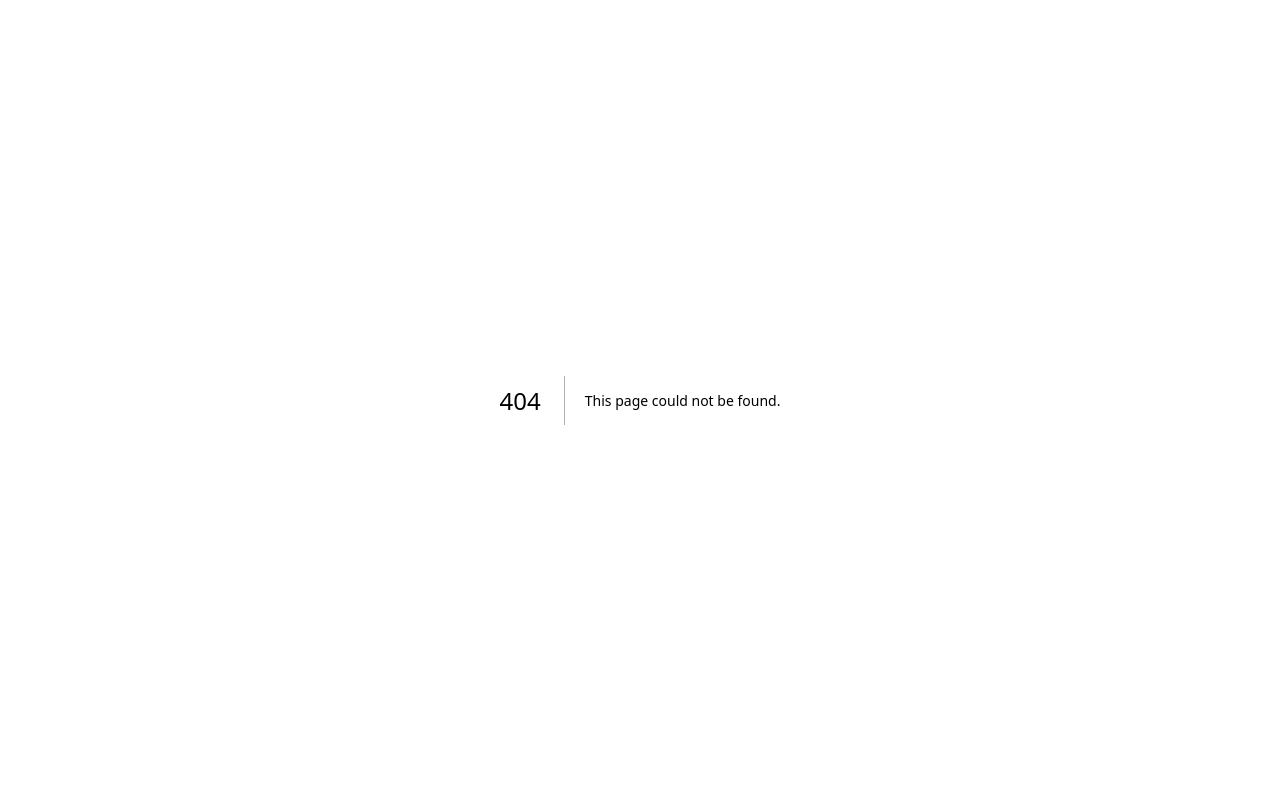
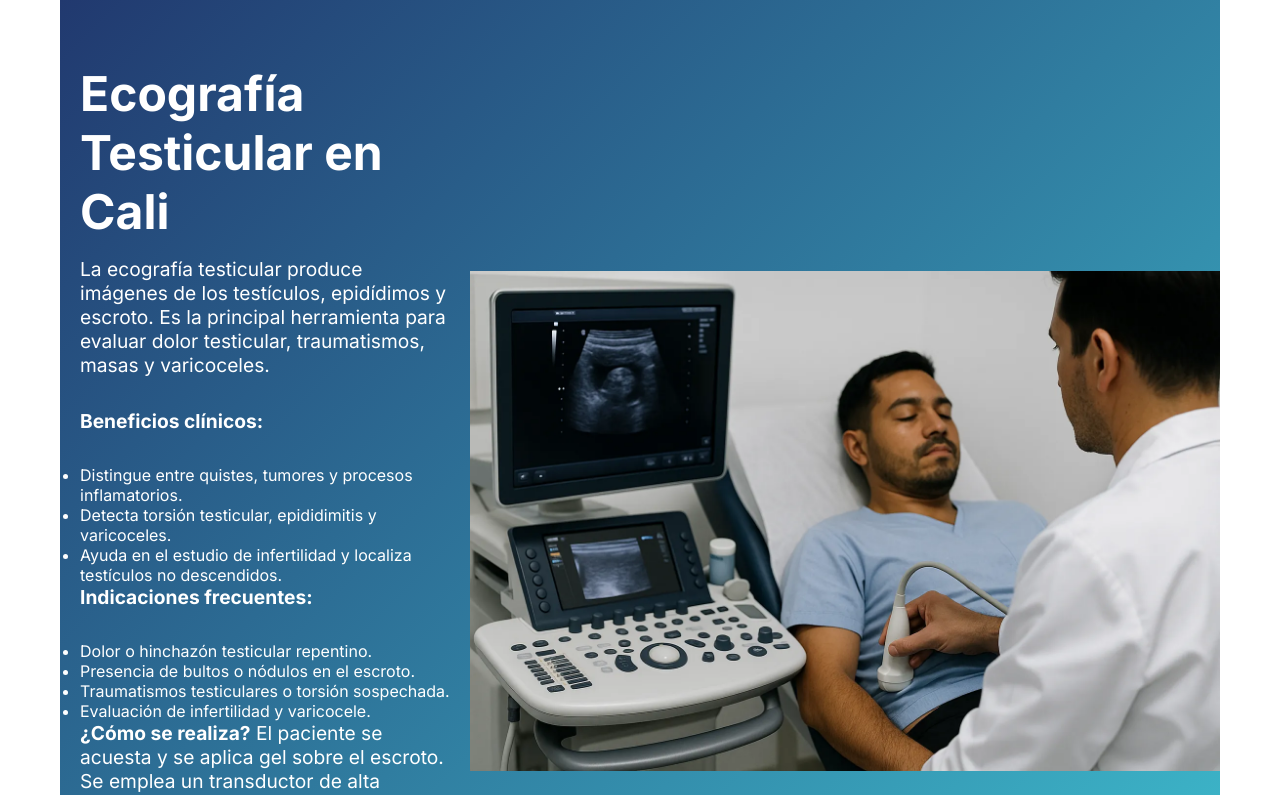
Before and after one commit to gstvgrc/verasalud-website, a Next.js app: page /servicios/ecografias/testicular in a window 1280 px wide. Before the commit this address had no page. Shown: the top 795 px of the page. Built offline with nearby package versions, Linux system fonts and the light colour scheme.

Commit message:
feat: add testicular page

```diff
--- /dev/null
+++ b/app/servicios/ecografias/testicular/page.js
@@ -0,0 +1,80 @@
+import Image from 'next/image'
+import ContactForm from '../../../components/ContactForm'
+import styles from '../../../Home.module.css'
+import Link from 'next/link'
+
+export const metadata = {
+  title: 'Ecografía Testicular en Cali | VeraSalud',
+  description: 'Evaluación de testículos y escroto para diagnosticar dolor, masas y problemas de fertilidad.',
+  keywords: ['ecografia testicular cali', 'ultrasonido escrotal', 'ecografia de testiculos'],
+  alternates: { canonical: 'https://verasalud.com/servicios/ecografias/testicular' },
+  openGraph: {
+    title: 'Ecografía Testicular en Cali | VeraSalud',
+    description: 'Evaluación de testículos y escroto para diagnosticar dolor, masas y problemas de fertilidad.',
+    url: 'https://verasalud.com/servicios/ecografias/testicular',
+    images: [
+      { url: '/ecografia-testicular-verasalud-cali.webp', width: 1200, height: 630, alt: 'Ecografía testicular en VeraSalud' }
+    ],
+    locale: 'es_CO',
+    type: 'article'
+  },
+  twitter: {
+    card: 'summary_large_image',
+    title: 'Ecografía Testicular en Cali | VeraSalud',
+    description: 'Evaluación de testículos y escroto para diagnosticar dolor, masas y problemas de fertilidad.'
+  }
+}
+
+export default function Page() {
+  const jsonLd = {
+    '@context': 'https://schema.org',
+    '@type': 'MedicalProcedure',
+    name: 'Ecografía Testicular en Cali',
+    description: 'Evaluación de testículos y escroto para diagnosticar dolor, masas y problemas de fertilidad.',
+    url: 'https://verasalud.com/servicios/ecografias/testicular',
+    image: 'https://verasalud.com/ecografia-testicular-verasalud-cali.webp'
+  }
+
+  return (
+    <main className={`${styles.container} dark-fix`}>
+      <script type="application/ld+json" dangerouslySetInnerHTML={{ __html: JSON.stringify(jsonLd) }} />
+      <section className={styles.hero}>
+        <div className={styles.heroContent}>
+          <h1>Ecografía Testicular en Cali</h1>
+          <p>La ecografía testicular produce imágenes de los testículos, epidídimos y escroto. Es la principal herramienta para evaluar dolor testicular, traumatismos, masas y varicoceles.</p>
+          <p><strong>Beneficios clínicos:</strong></p>
+          <ul>
+                <li>Distingue entre quistes, tumores y procesos inflamatorios.</li>
+                <li>Detecta torsión testicular, epididimitis y varicoceles.</li>
+                <li>Ayuda en el estudio de infertilidad y localiza testículos no descendidos.</li>
+          </ul>
+          <p><strong>Indicaciones frecuentes:</strong></p>
+          <ul>
+                <li>Dolor o hinchazón testicular repentino.</li>
+                <li>Presencia de bultos o nódulos en el escroto.</li>
+                <li>Traumatismos testiculares o torsión sospechada.</li>
+                <li>Evaluación de infertilidad y varicocele.</li>
+          </ul>
+          <p><strong>¿Cómo se realiza?</strong> El paciente se acuesta y se aplica gel sobre el escroto. Se emplea un transductor de alta frecuencia para visualizar las estructuras y usar Doppler para evaluar el flujo sanguíneo.</p>
+          <p><strong>Agenda tu cita hoy mismo en Cali con nuestro equipo médico.</strong></p>
+        </div>
+        <Image
+          src='/ecografia-testicular-verasalud-cali.webp'
+          alt='Ecografía testicular en VeraSalud'
+          width={800}
+          height={500}
+          sizes="(max-width: 768px) 100vw, 800px"
+          priority
+        />
+      </section>
+      <section className={styles.contact}>
+        <div className={styles.container}>
+          <ContactForm />
+          <p style={{ marginTop: '2rem' }}>
+            <Link href="/">Volver al inicio</Link>
+          </p>
+        </div>
+      </section>
+    </main>
+  )
+}
```
